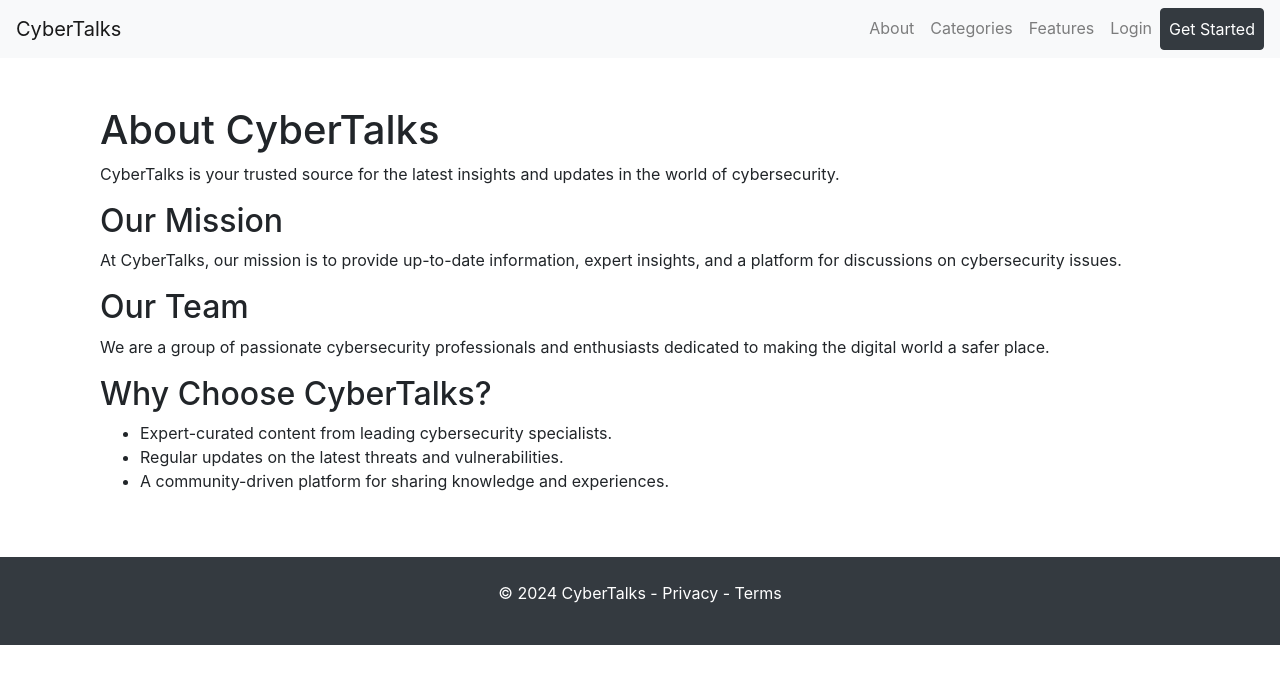
After one commit to connornzis/Cybertalk1, a Flask app: page /about in a window 1280 px wide. The commit adds this page. Shown: the top 684 px of the page. Run offline with Flask 3, Linux system fonts and the light colour scheme; some libraries are stand-ins or nearby versions.

Commit message:
Creating about page

```diff
--- a/app.py
+++ b/app.py
@@ -5,6 +5,10 @@ app = Flask(__name__)
 @app.route('/')
 def home():
     return render_template('index.html')
+# Route for the about page
+@app.route('/about')
+def about():
+    return render_template('about.html')
 
 if __name__ == '__main__':
     app.run(debug=True)
--- /dev/null
+++ b/templates/about.html
@@ -0,0 +1,28 @@
+{% extends "base.html" %}
+
+{% block title %}
+    About Us - CyberTalks
+{% endblock %}
+
+{% block content %}
+    <!-- About Us Section -->
+    <section class="py-5">
+        <div class="container">
+            <h1>About CyberTalks</h1>
+            <p>CyberTalks is your trusted source for the latest insights and updates in the world of cybersecurity.</p>
+
+            <h2>Our Mission</h2>
+            <p>At CyberTalks, our mission is to provide up-to-date information, expert insights, and a platform for discussions on cybersecurity issues.</p>
+
+            <h2>Our Team</h2>
+            <p>We are a group of passionate cybersecurity professionals and enthusiasts dedicated to making the digital world a safer place.</p>
+
+            <h2>Why Choose CyberTalks?</h2>
+            <ul>
+                <li>Expert-curated content from leading cybersecurity specialists.</li>
+                <li>Regular updates on the latest threats and vulnerabilities.</li>
+                <li>A community-driven platform for sharing knowledge and experiences.</li>
+            </ul>
+        </div>
+    </section>
+{% endblock %}
--- a/templates/base.html
+++ b/templates/base.html
@@ -21,7 +21,7 @@
         </button>
         <div class="collapse navbar-collapse" id="navbarNav">
             <ul class="navbar-nav ml-auto">
-                <li class="nav-item"><a class="nav-link" href="#">About</a></li>
+                 <li class="nav-item"><a class="nav-link" href="{{ url_for('about') }}">About</a></li>  <!-- Update the link here -->
                 <li class="nav-item"><a class="nav-link" href="#">Categories</a></li>
                 <li class="nav-item"><a class="nav-link" href="#">Features</a></li>
                 <li class="nav-item"><a class="nav-link" href="#">Login</a></li>
```
